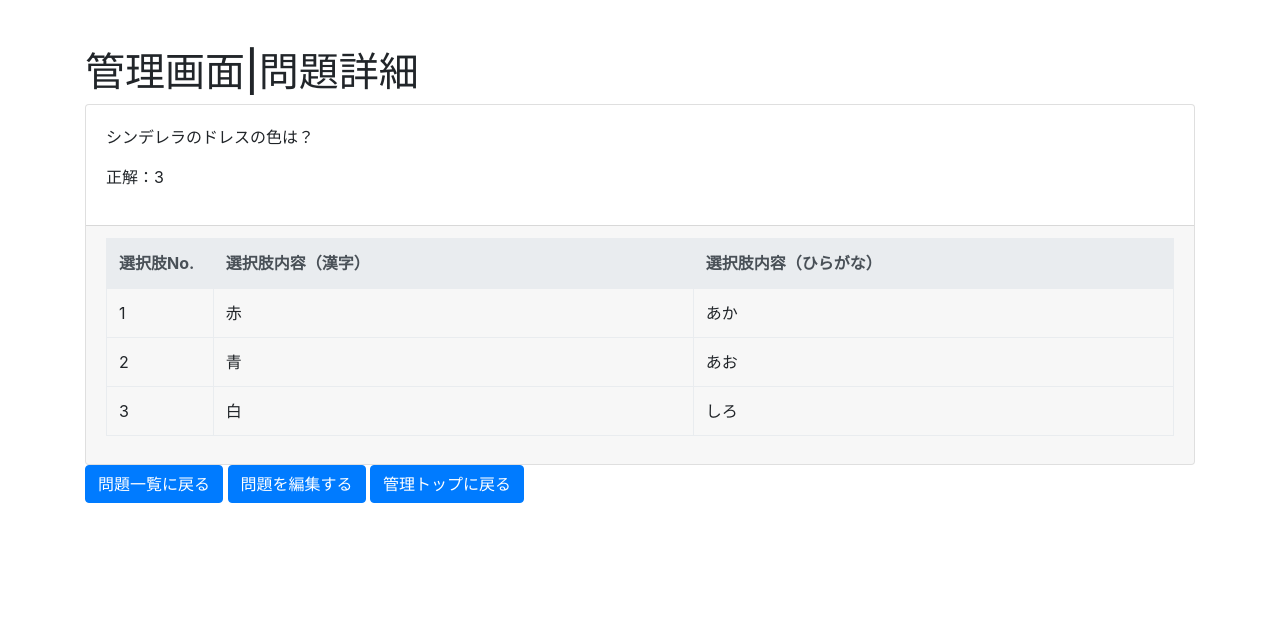
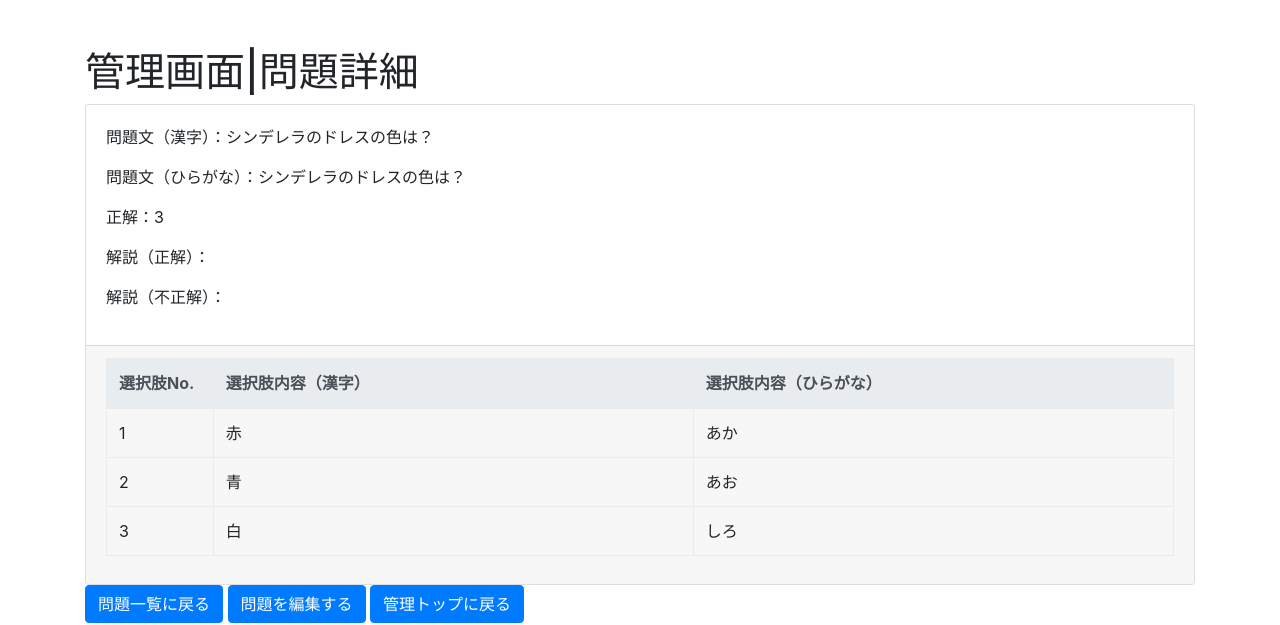
Before and after one commit to HiguchiDev/QuestionWeb, a Django app: page /edit/detail/35/ in a window 1280 px wide. Shown: the top 625 px of the page. Run offline with Django 3.2, Linux system fonts and the light colour scheme; a user stored in the database is signed in; data comes from the database, SQL or seed files in the repository; both versions use the stored data as it was after the commit; some libraries are stand-ins or nearby versions.

Commit message:
正解不正解の解説を表示

```diff
--- a/QuestionWeb/edit/templates/question/question_detail.html
+++ b/QuestionWeb/edit/templates/question/question_detail.html
@@ -8,8 +8,11 @@
       <div class="col-12">
         <div class="card card-default">
           <div class="card-body">
-            <p>{{ question.body|linebreaksbr }}</p>
+            <p>問題文（漢字）：{{ question.body|linebreaksbr }}</p>
+            <p>問題文（ひらがな）：{{ question.body|linebreaksbr }}</p>
             <p>正解：{{ question.answer_choice_no }}</p>
+            <p>解説（正解）：{{ question.ok_comment|linebreaksbr }}</p>
+            <p>解説（不正解）：{{ question.ng_comment|linebreaksbr }}</p>
           </div>
           <div class="card-footer">
             <table class="table table-bordered">
--- a/QuestionWeb/static/question_comment.css
+++ b/QuestionWeb/static/question_comment.css
@@ -1,5 +1,9 @@
 #answer_result {
     font-size: 32px;
+}
+
+#comment {
+    font-size: 18px;
 }
 
 .result_mark {
```
Also changed, not shown: QuestionWeb/question/templates/question_comment.html (+31 -7 lines), QuestionWeb/db.sqlite3.
